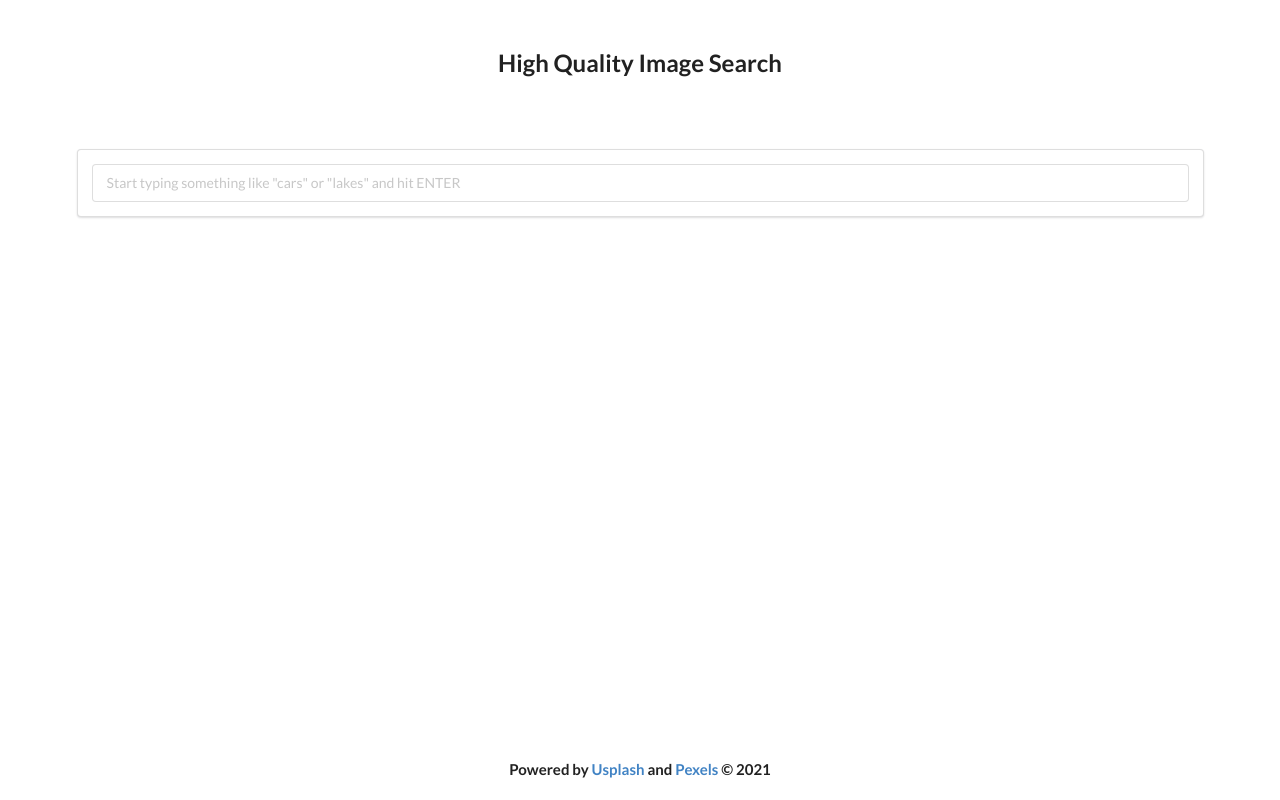
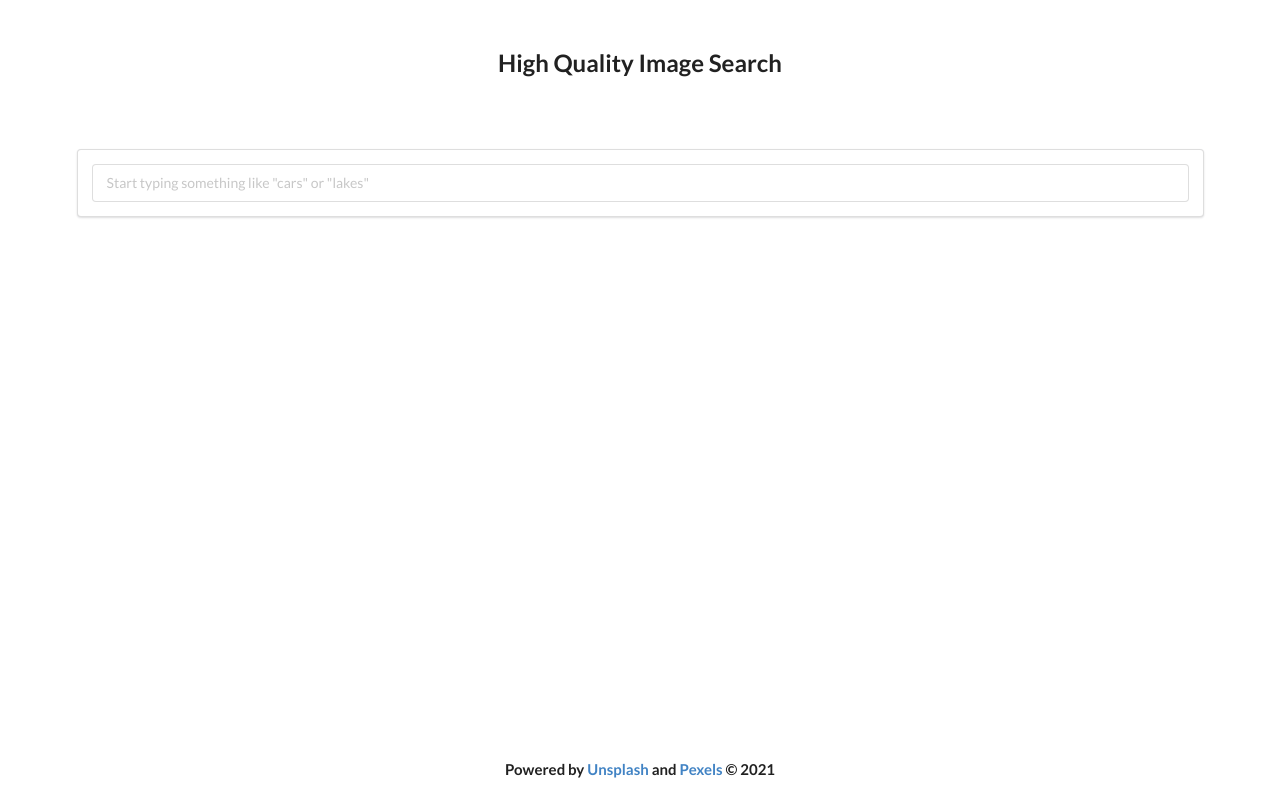
Before and after one commit to HAZberi/opensource-image-gallery, a React (Create React App) app: page / in a window 1280 px wide. Built offline with nearby package versions, Linux system fonts and the light colour scheme.

Commit message:
typos correct

```diff
--- a/src/components/Layout.js
+++ b/src/components/Layout.js
@@ -17,7 +17,7 @@ const Layout = (props) => {
         <h4>
           Powered by{" "}
           <a href="https://unsplash.com/" target="_blank" rel="noreferrer">
-            Usplash
+            Unsplash
           </a>{" "}
           and{" "}
           <a href="https://www.pexels.com/" target="_blank" rel="noreferrer">
--- a/src/components/SearchBar.js
+++ b/src/components/SearchBar.js
@@ -17,7 +17,7 @@ class SearchBar extends React.Component {
               type="text"
               onChange={(e) => this.setState({ term: e.target.value })}
               value={this.state.term}
-              placeholder='Start typing something like "cars" or "lakes" and hit ENTER'
+              placeholder='Start typing something like "cars" or "lakes"'
             />
           </div>
         </form>
```
